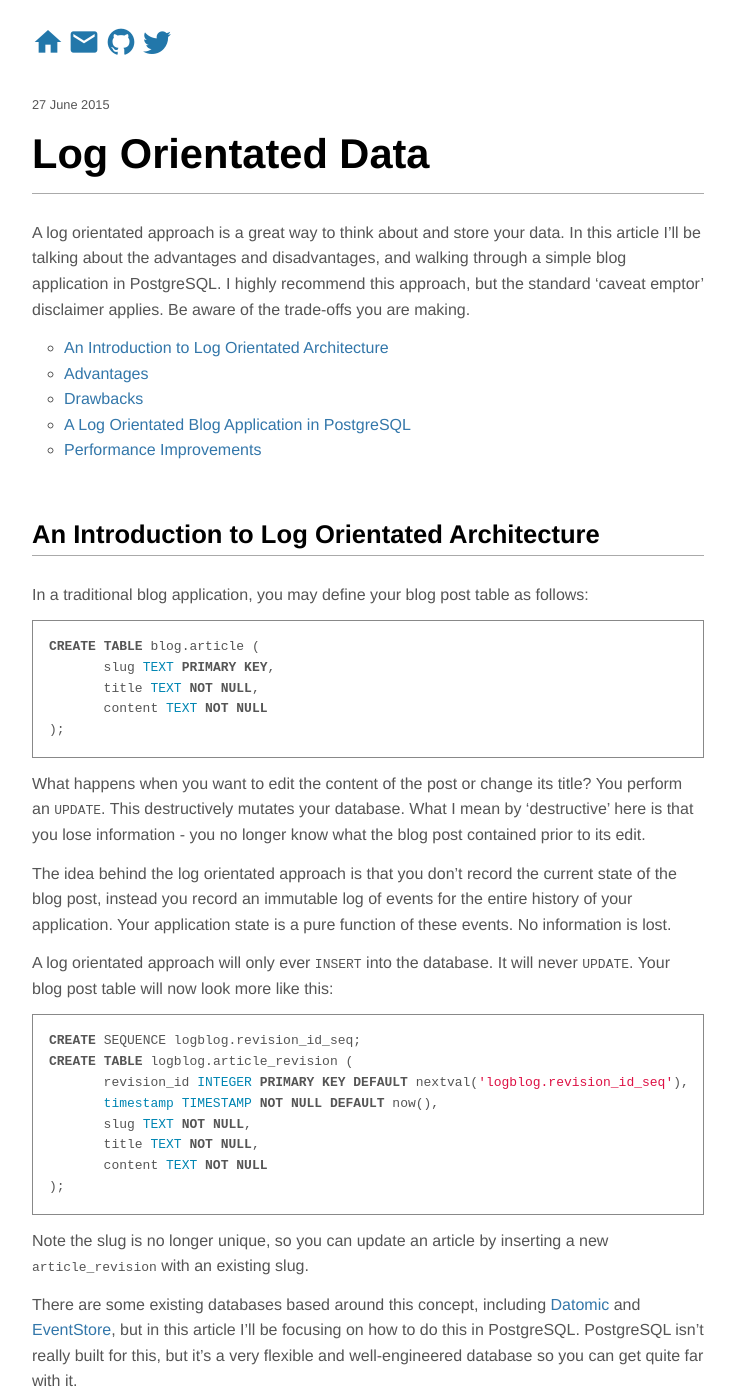
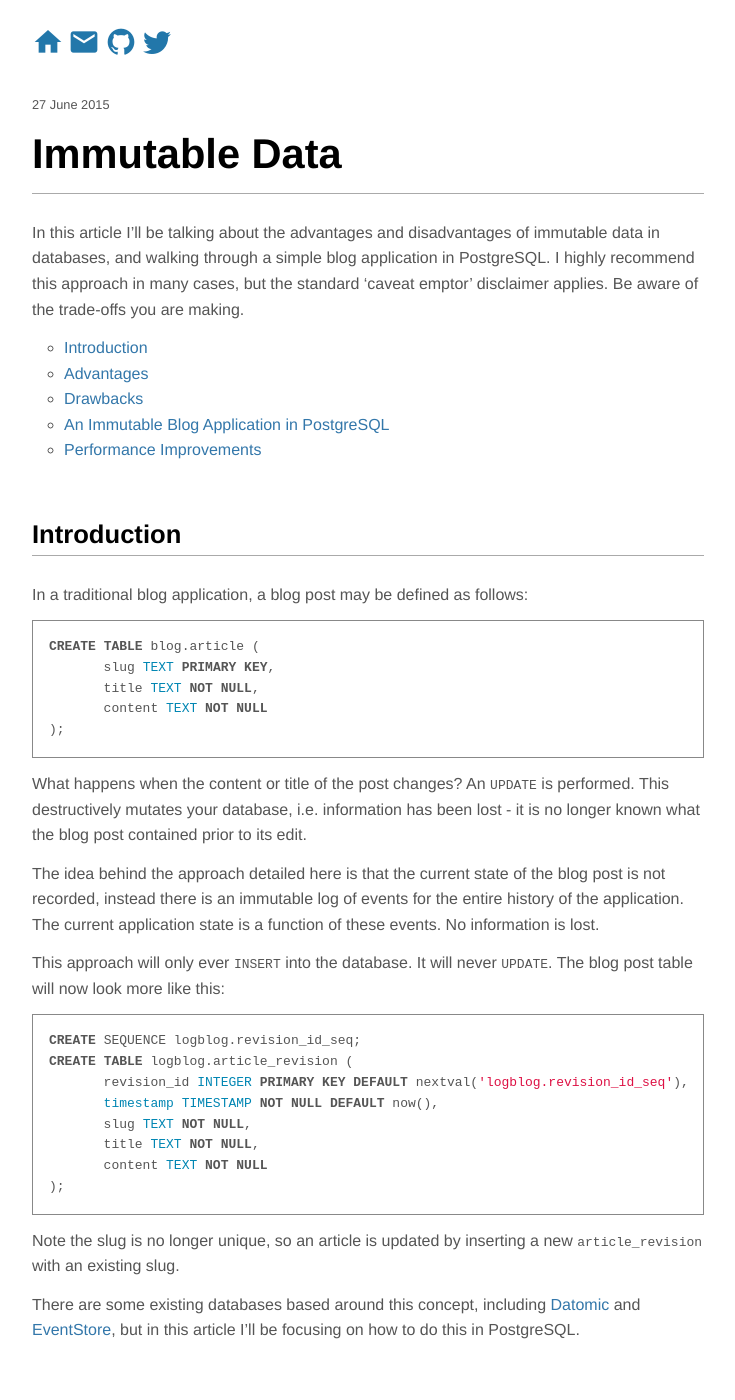
Before and after one commit to KMahoney/kmahoney.github.io, a Jekyll site: the page built from _posts/2015-06-27-immutable-data.markdown, in a window 1280 px wide and 1400 px high. Shown: the whole window, without its empty margins (272-1007 px from the left). Built offline with Jekyll 4.4.1, drawn with Linux system fonts in a browser that asks for light colours; some of the changed text lies outside the part shown.

Commit message:
pep up immutable data article

```diff
--- a/_config.yml
+++ b/_config.yml
@@ -1 +1,3 @@
 permalink: /articles/:title/
+gems:
+  - jekyll-redirect-from
--- a/_posts/2015-06-27-log-orientated-data.markdown
+++ b/_posts/2015-06-27-immutable-data.markdown
@@ -1,27 +1,29 @@
 ---
 layout: article
-title: Log Orientated Data in PostgreSQL
-description: The advantages and disadvantages of a log orientated architecture in PostgreSQL, including a simple blog application example.
+title: "Database Design: Immutable Data"
+description: The advantages and disadvantages of a keeping data around, including a simple blog application example in PostgreSQL.
+redirect_from:
+  - /articles/log-orientated-data/
 ---
 
-# Log Orientated Data
+# Immutable Data
 
-A log orientated approach is a great way to think about and store
-your data. In this article I'll be talking about the advantages and
-disadvantages, and walking through a simple blog application in
-PostgreSQL. I highly recommend this approach, but the standard 'caveat
-emptor' disclaimer applies. Be aware of the trade-offs you are making.
+In this article I'll be talking about the advantages and disadvantages
+of immutable data in databases, and walking through a simple blog
+application in PostgreSQL. I highly recommend this approach in many
+cases, but the standard 'caveat emptor' disclaimer applies. Be aware
+of the trade-offs you are making.
 
-* [An Introduction to Log Orientated Architecture](#an-introduction-to-log-orientated-architecture)
+* [Introduction](#introduction)
 * [Advantages](#advantages)
 * [Drawbacks](#drawbacks)
-* [A Log Orientated Blog Application in PostgreSQL](#a-log-orientated-blog-application-in-postgresql)
+* [An Immutable Blog Application in PostgreSQL](#an-immutable-blog-application-in-postgresql)
 * [Performance Improvements](#performance-improvements)
 
-## An Introduction to Log Orientated Architecture
+## Introduction
 
-In a traditional blog application, you may define your blog post table
-as follows:
+In a traditional blog application, a blog post may be defined as
+follows:
 
 {% highlight sql %}
 CREATE TABLE blog.article (
@@ -31,21 +33,19 @@ CREATE TABLE blog.article (
 );
 {% endhighlight %}
 
-What happens when you want to edit the content of the post or change
-its title? You perform an `UPDATE`. This destructively mutates your
-database. What I mean by 'destructive' here is that you lose
-information - you no longer know what the blog post contained prior to
-its edit.
+What happens when the content or title of the post changes? An
+`UPDATE` is performed. This destructively mutates your database,
+i.e. information has been lost - it is no longer known what the blog
+post contained prior to its edit.
 
-The idea behind the log orientated approach is that you don't record
-the current state of the blog post, instead you record an immutable
-log of events for the entire history of your application. Your
-application state is a pure function of these events. No information
-is lost.
+The idea behind the approach detailed here is that the current state
+of the blog post is not recorded, instead there is an immutable log of
+events for the entire history of the application. The current
+application state is a function of these events. No information is
+lost.
 
-A log orientated approach will only ever `INSERT` into the
-database. It will never `UPDATE`. Your blog post table will now look
-more like this:
+This approach will only ever `INSERT` into the database. It will never
+`UPDATE`. The blog post table will now look more like this:
 
 {% highlight sql %}
 CREATE SEQUENCE logblog.revision_id_seq;
@@ -58,22 +58,20 @@ CREATE TABLE logblog.article_revision (
 );
 {% endhighlight %}
 
-Note the slug is no longer unique, so you can update an article by
+Note the slug is no longer unique, so an article is updated by
 inserting a new `article_revision` with an existing slug.
 
 There are some existing databases based around this concept, including
 [Datomic](http://datomic.com) and [EventStore](https://geteventstore.com), but in this article I'll be focusing on how to
-do this in PostgreSQL. PostgreSQL isn't really built for this, but
-it's a very flexible and well-engineered database so you can get quite
-far with it.
+do this in PostgreSQL.
 
 ## Advantages
 
 Why would you want to do this?
 
-The first reason is immutability. This has all the advantages of
-purely functional general purpose languages. Immutability is much
-easier to reason about than a stateful mess. You gain
+Immutable data in databases has all the same advantages as
+immutable data in general purpose languages. It is usually much
+easier to reason about than mutable state. See:
 [referential transparency](https://en.wikipedia.org/wiki/Referential_transparency_(computer_science)).
 
 This paragraph from the Datomic website explains other advantages this
@@ -93,16 +91,10 @@ approach quite well:
 > view in a traditional database. This all happens automatically in
 > Datomic. Datomic is a database of facts, not places.
 
-Storing immutable facts is great for auditing and debugging. It's
+Immutable facts are great for auditing and debugging. It's
 tremendously helpful to be able to see the state of you application at
 any point in time, and step through the state changes one by one. It's
-especially invaluable when you want to implement things like financial
-transactions.
-
-There are potential performance advantages as you're only ever
-appending facts, never updating values in place. However, a general
-purpose database like PostgreSQL may or may not be able to take
-advantage of this. I haven't done the benchmarks.
+especially invaluable when working with financial data.
 
 ## Drawbacks
 
@@ -110,29 +102,26 @@ There are some trade-offs to this approach: space usage, complexity
 and performance.
 
 Of course, storing every change to the state instead of mutating data
-will require more persistent storage space. Usually this shouldn't be
-a concern as disk space is quite cheap these days, but it *could* be a
-problem if you have a lot of data.
+will require more persistent storage space. If you're only inserting
+data your storage requirements can only ever grow.
 
-In PostgreSQL the read queries will be more complicated and less
-performant. The good news is that it's much easier to scale reads than
-writes, and I'll discuss some workarounds later in the article. More
-specialised databases may have better performance for these kinds of
-queries.
+In PostgreSQL the read queries will typically be more complicated and
+have worse performance. Theoretically this doesn't have to be the
+case. See the [Performance Improvements](#performance-improvements)
+section for more details.
 
-## A Log Orientated Blog Application in PostgreSQL
+## An Immutable Blog Application in PostgreSQL
 
 This code is available as a [gist](https://gist.github.com/KMahoney/dcc12d3ff6a49c11cdc9).
 
-So as an example of using a log orientated approach in PostgreSQL,
-let's write a simple blog application. We will want to be able to:
+This application should be able to:
 
-* Write and edit blog posts
+* Privately write and edit blog posts
 * Publish revisions of posts for public viewing
 * Delete posts
 * Add or remove tags to posts
 
-Let's start by creating a schema.
+### Schema
 
 {% highlight sql %}
 CREATE SCHEMA logblog;
@@ -140,11 +129,10 @@ CREATE SCHEMA logblog;
 
 ### Article Table
 
-Create a table representing the set of article slugs. This allows us
-to reference a slug as a foreign key and maintain
-consistency. PostgreSQL would not allow you to reference the `slug`
-field in the `article_revision` table in a foreign key as it is not
-unique in that table.
+A table representing the set of article slugs. Foreign keys can use
+this as a reference to maintain referential integrity. PostgreSQL does
+not allow referencing the `slug` field in the `article_revision` table
+as it is not unique in that table.
 
 {% highlight sql %}
 CREATE TABLE logblog.article (
@@ -154,11 +142,10 @@ CREATE TABLE logblog.article (
 
 ### Revision Table
 
-Next is an immutable log of article revisions. This should look fairly
-straight forward. We can create new articles by inserting the slug
-into `article` and the revision into `article_revision` inside a
-transaction, and update an article by simply inserting the revision
-(I'll show you later).
+Next is an immutable log of article revisions. New articles can be
+created by atomically inserting the slug into `article` and the
+revision into `article_revision`. Articles can be updated by simply
+inserting a new revision with an existing `article` slug.
 
 {% highlight sql %}
 CREATE SEQUENCE logblog.revision_id_seq;
@@ -174,8 +161,8 @@ CREATE TABLE logblog.article_revision (
 ### Publishing
 
 Now an immutable log of article publish events. The public will be
-able to see the last published version of an article. This means you
-can publish an earlier revision to 'rollback' an article.
+able to see the last published version of an article. This means it is
+possible to publish an earlier revision to 'rollback' an article.
 
 Note the timestamp when an article was published or deleted is
 distinct from when the revision was created. Readers are probably more
@@ -194,9 +181,7 @@ CREATE TABLE logblog.article_publish (
 An immutable log of article deletion events. Articles are only
 considered deleted when the deletion timestamp is later than any
 publish actions. This means articles can be 'undeleted' by
-re-publishing them. In a log orientated database no data is every
-truly removed. This is something you'll have to take into account if
-you're handling sensitive data.
+re-publishing them. No data is ever truly removed.
 
 {% highlight sql %}
 CREATE TABLE logblog.article_deletion (
@@ -225,10 +210,10 @@ CREATE TABLE logblog.tag_event (
 
 ### Building Views
 
-In order to easily query the current state of our application we can
-build up some PostgreSQL views to make it easier for us. We're going
-to make heavy use of `DISTINCT ON` to find the latest state of each
-component.
+Querying this data can get quite complicated, so it is a good idea to
+break it down with views that show the current state of the
+application. They make heavy use of `DISTINCT ON` to find the latest
+state of each component.
 
 This view is the latest deletion date for an article (if applicable)
 
@@ -254,9 +239,9 @@ CREATE VIEW logblog.last_published_view AS
      ORDER BY rev.slug, timestamp DESC;
 {% endhighlight %}
 
-We'll also want to know when an article was first published, as this
-is the date you usually show on an article (maybe you could use the
-last published timestamp to show when it was last updated).
+Another piece of useful information is when an article was first
+published. This is the date you usually show on an article. The last
+published timestamp shows when an article was last updated.
 
 {% highlight sql %}
 CREATE VIEW logblog.first_published_view AS
@@ -284,9 +269,9 @@ CREATE VIEW logblog.article_tag_view AS
 
 ### The Public's View
 
-Here we use the previous views as building blocks to create our public
-article view. Note we don't show articles that have a deletion date
-later than the last published date.
+Here the previous views are used as building blocks to create a public
+article view. Note that articles that have a deletion date later than
+the last published date are not shown.
 
 {% highlight sql %}
 CREATE VIEW logblog.public_article_view AS
@@ -459,7 +444,7 @@ SELECT * FROM logblog.article_history_view ORDER BY slug, timestamp;
 
 ## Performance Improvements
 
-Let's take a look at the query plan for one of our views:
+Here is the query plan for one of our views:
 
 {% highlight sql %}
 EXPLAIN SELECT * FROM logblog.public_article_view;
@@ -516,20 +501,20 @@ EXPLAIN SELECT * FROM logblog.public_article_view;
 Ouch.
 
 Unfortunately PostgreSQL does not provide many tools to use these
-queries more efficiently, but we can trade some write performance for
-read performance.
+queries more efficiently, but it is possible to trade some write
+performance for read performance.
 
 The first way is very simple: use a [materialised view](http://www.postgresql.org/docs/9.4/static/sql-creatematerializedview.html). This
 requires minimal changes to our database and has the desired
 effect.
 
-We can make this more efficient by manually creating a table and using
-triggers to update it. This way we still have a log of past events,
-but we also have an efficient way to query the current state of the
-application. We can index this state the same way as any other table
-and rebuild it from scratch using the log data if needed.
+This can be made more efficient still by manually creating a table and
+using triggers to update it. This way there is still a log of past
+events, but there is also an efficient way to query the current state
+of the application. This state can be indexed the same way as any
+other table and rebuilt from scratch using the log data if needed.
 
-Here's a minimal example (I haven't included deletions or tagging):
+Here's a minimal example - deletions and tagging are not included:
 
 {% highlight sql %}
 CREATE TABLE logblog.public_article_state (
```
Also changed, not shown: other parts of _posts/2015-06-27-immutable-data.markdown (+8 -8 lines).
